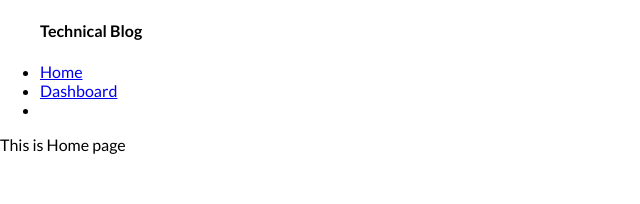
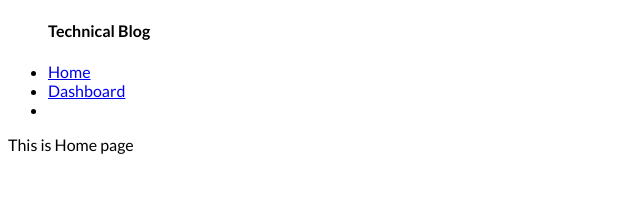
Before and after one commit to devhasibulislam/simple-content-management-system-redux, a React (Create React App) app in the folder client/: page / in a window 1280 px wide. Shown: the top 204 px of the page, without its empty margins (0-640 px from the left). Built offline with nearby package versions, Linux system fonts and the light colour scheme; no server answers.

Commit message:
index style init

```diff
--- a/client/src/index.css
+++ b/client/src/index.css
@@ -1,13 +1,31 @@
-body {
-  margin: 0;
-  font-family: -apple-system, BlinkMacSystemFont, 'Segoe UI', 'Roboto', 'Oxygen',
-    'Ubuntu', 'Cantarell', 'Fira Sans', 'Droid Sans', 'Helvetica Neue',
-    sans-serif;
-  -webkit-font-smoothing: antialiased;
-  -moz-osx-font-smoothing: grayscale;
+@tailwind base;
+@tailwind components;
+@tailwind utilities;
+
+@layer base {
+  [type="text"],
+  [type="email"],
+  [type="url"],
+  [type="password"],
+  [type="number"],
+  [type="date"],
+  [type="datetime-local"],
+  [type="month"],
+  [type="search"],
+  [type="tel"],
+  [type="time"],
+  [type="week"],
+  textarea,
+  select,
+  select[multiple] {
+    @apply border-gray-300 rounded-md focus:border-indigo-500 focus:ring-indigo-500 focus:ring-2 w-full text-xl;
+  }
+
+  [type="checkbox"],
+  [type="radio"] {
+    @apply text-indigo-500 focus:border-indigo-500 focus:ring-indigo-500 h-5 w-5;
+  }
+  [type="checkbox"] {
+    @apply rounded;
+  }
 }
-
-code {
-  font-family: source-code-pro, Menlo, Monaco, Consolas, 'Courier New',
-    monospace;
-}
```
Also changed, not shown: client/src/logo.svg (deleted).
